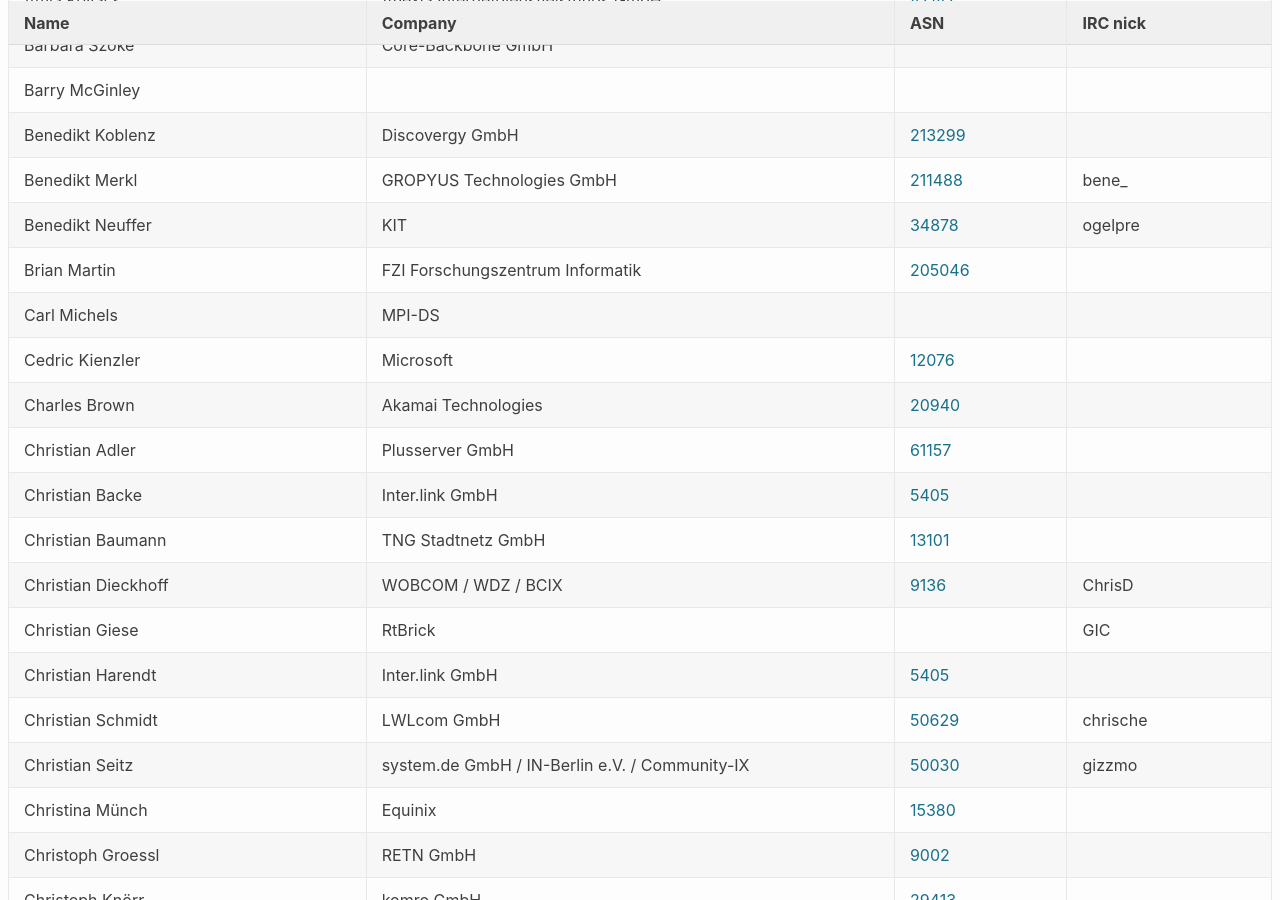
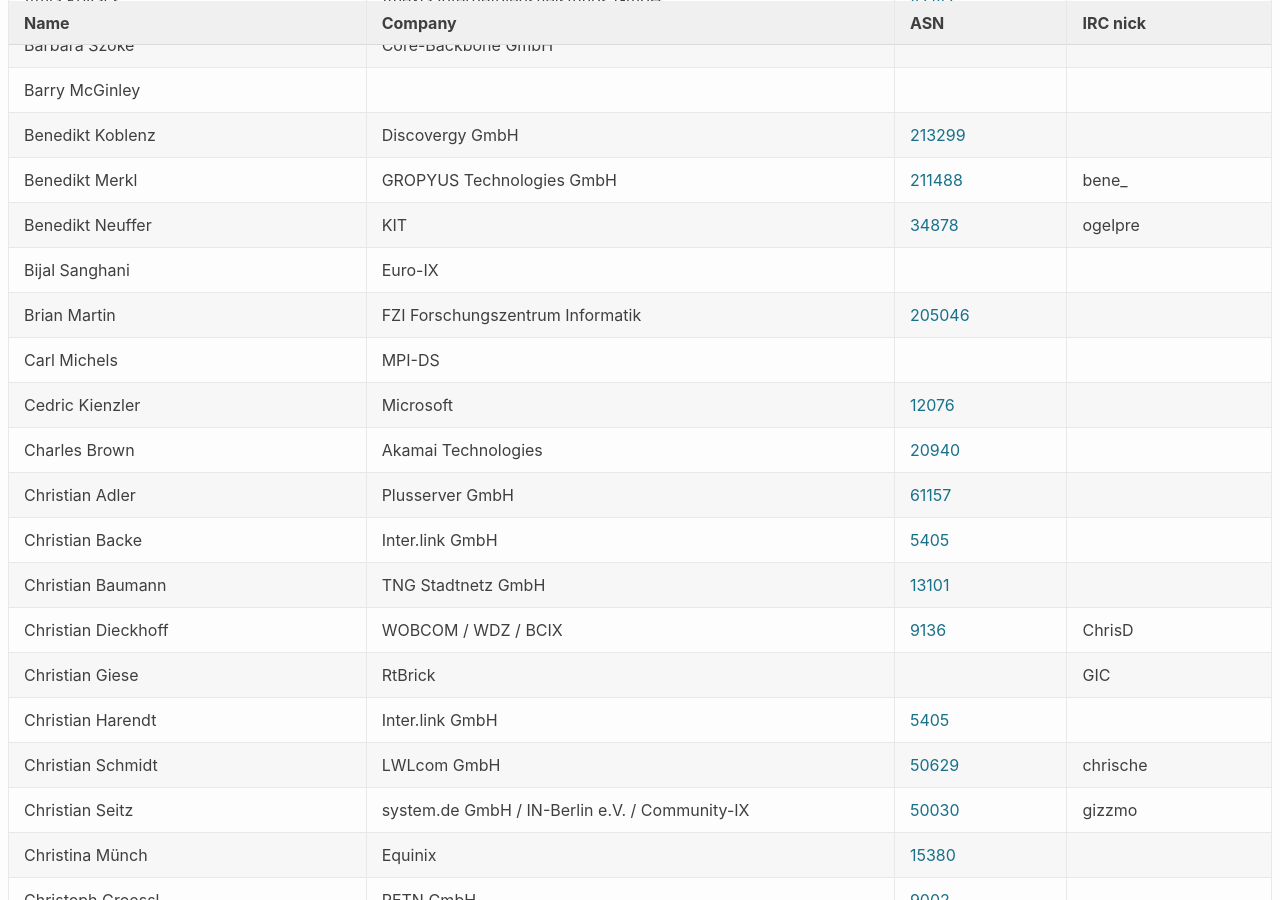
Before and after one commit to denog/pretix-attendeelist, a Jekyll site: the page built from denog14/index.md, in a window 1280 px wide and 900 px high, scrolled down 1369 px. Built offline with Jekyll 4.4.1, drawn with Linux system fonts in a browser that asks for light colours; some of the changed text lies outside the part shown.

Commit message:
Latest data: Fri Nov 11 16:54:44 UTC 2022

```diff
--- a/_data/attendees_denog14_onsite.json
+++ b/_data/attendees_denog14_onsite.json
@@ -192,6 +192,12 @@
     "asn": "34878"
   },
   {
+    "name": "Bijal Sanghani",
+    "company": "Euro-IX",
+    "irc": null,
+    "asn": null
+  },
+  {
     "name": "Brian Martin",
     "company": "FZI Forschungszentrum Informatik",
     "irc": null,
@@ -1476,12 +1482,6 @@
     "asn": "6695"
   },
   {
-    "name": "Robert Leichssenring",
-    "company": null,
-    "irc": null,
-    "asn": "6695"
-  },
-  {
     "name": "Robert Remenyi",
     "company": "htp GmbH",
     "irc": "robrem",
```
